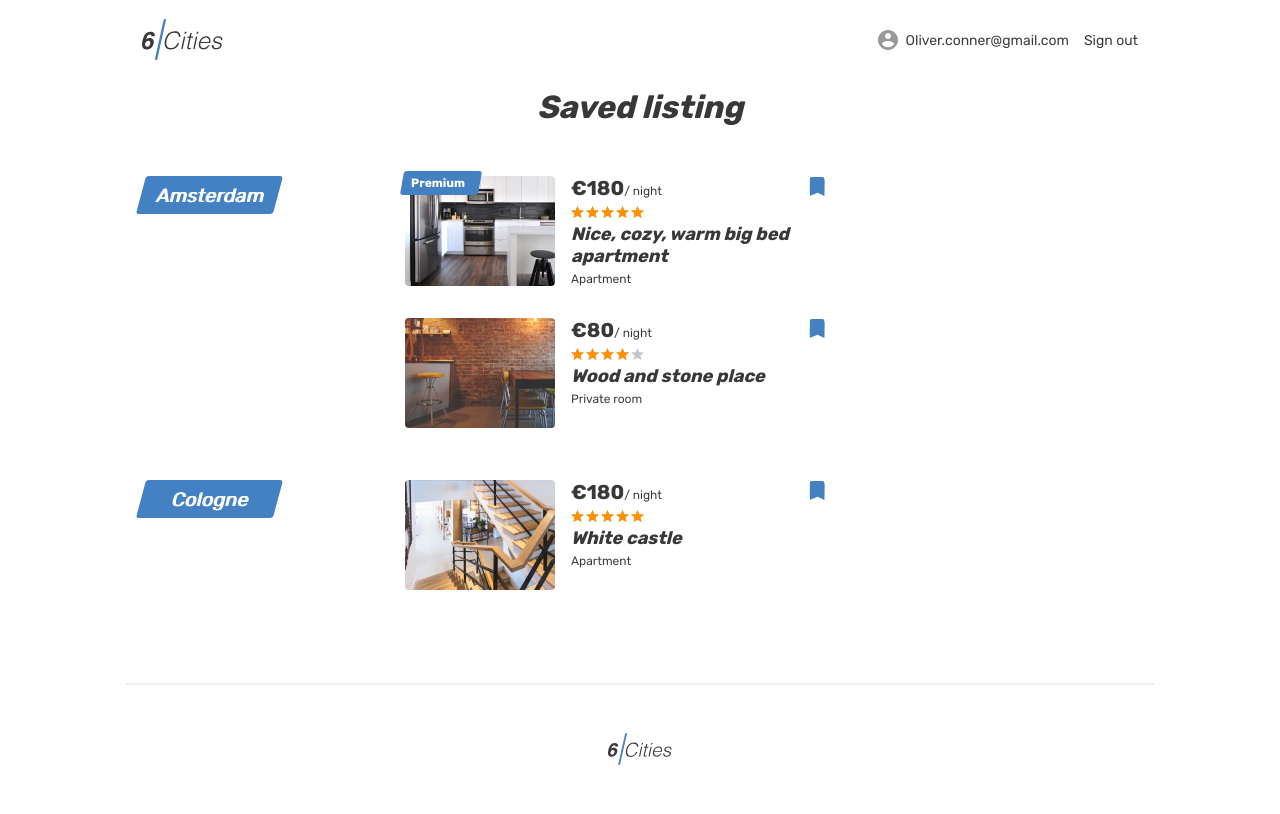
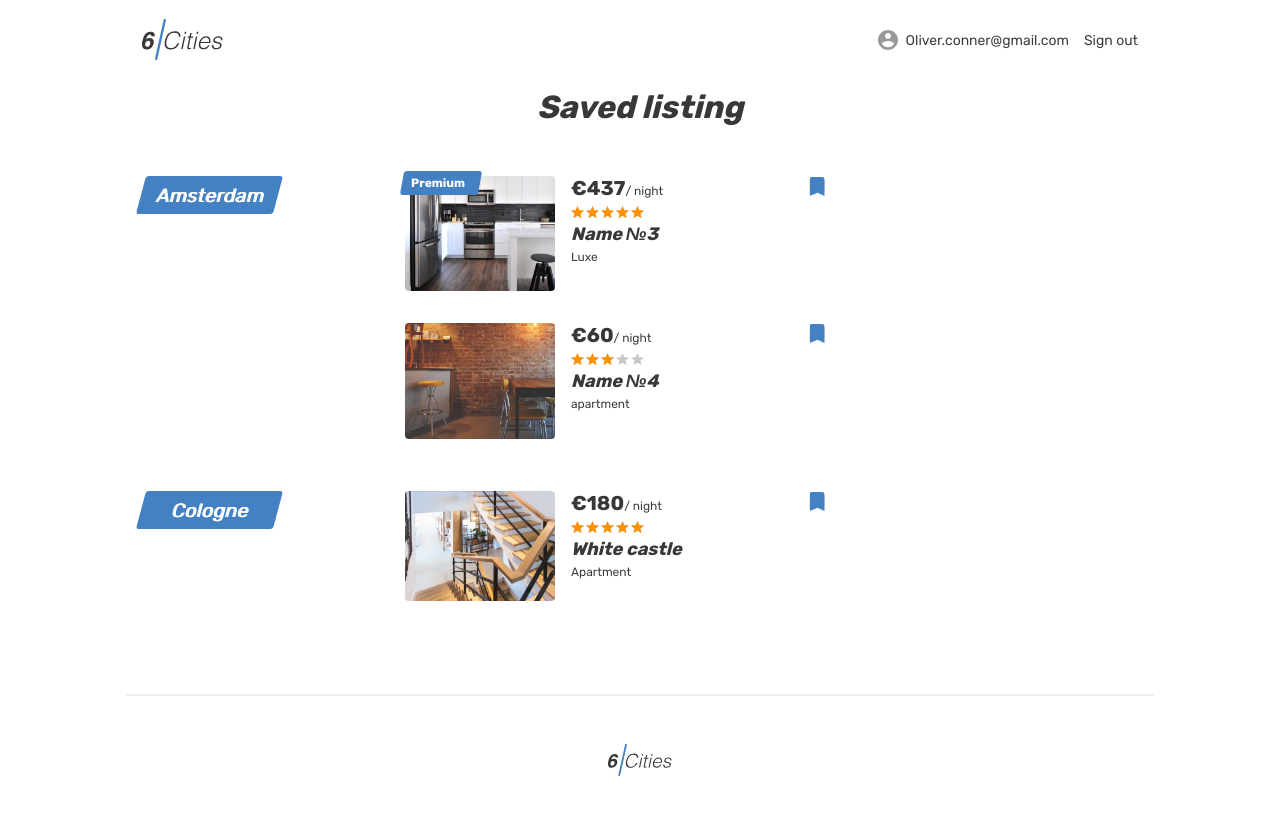
Before and after one commit to Insamo217/six_town, a React (Create React App) app: page /favorites in a window 1280 px wide. Shown: the top 814 px of the page. Built offline with nearby package versions, Linux system fonts and the light colour scheme.

Commit message:
вывод моковых данных на страницу Favorites

```diff
--- a/src/components/app/app.tsx
+++ b/src/components/app/app.tsx
@@ -23,7 +23,7 @@ function App({ countPlaces, offers }: appTypes): JSX.Element {
             path="favorites"
             element={
               <PrivateRoute authorizationStatus={AuthorizationStatus.Auth}>
-                <Favorites />
+                <Favorites countPlaces={countPlaces} offers={offers} />
               </PrivateRoute>
             }
           ></Route>
--- a/src/components/mocks/offers.ts
+++ b/src/components/mocks/offers.ts
@@ -11,6 +11,7 @@ export const offers: PlaceInfo[] = [
     premium: true,
     ratingStars: RatingStars.Five,
     bookmark: false,
+    town: "Amsterdam",
   },
   {
     id: 2,
@@ -21,6 +22,7 @@ export const offers: PlaceInfo[] = [
     premium: false,
     ratingStars: RatingStars.Four,
     bookmark: false,
+    town: "Amsterdam",
   },
   {
     id: 3,
@@ -31,6 +33,7 @@ export const offers: PlaceInfo[] = [
     premium: true,
     ratingStars: RatingStars.Five,
     bookmark: true,
+    town: "Amsterdam",
   },
   {
     id: 4,
@@ -41,6 +44,7 @@ export const offers: PlaceInfo[] = [
     premium: false,
     ratingStars: RatingStars.Three,
     bookmark: true,
+    town: "Cologne",
   },
   {
     id: 5,
@@ -51,5 +55,6 @@ export const offers: PlaceInfo[] = [
     premium: false,
     ratingStars: RatingStars.Four,
     bookmark: false,
+    town: "Cologne",
   },
 ];
--- a/src/components/offers-list/offers-list.tsx
+++ b/src/components/offers-list/offers-list.tsx
@@ -17,6 +17,7 @@ function OffersList({ offers }: appTypes): JSX.Element {
           premium={offer.premium}
           ratingStars={offer.ratingStars}
           bookmark={offer.bookmark}
+          town={offer.town}
         />
       ))}
     </>
--- a/src/pages/favorites/favorites.tsx
+++ b/src/pages/favorites/favorites.tsx
@@ -1,7 +1,8 @@
-import React, { JSXElementConstructor } from "react";
+import React from "react";
 import { Link } from "react-router-dom";
+import { appTypes } from "../../types/types";
 
-function Favorites(): JSX.Element {
+function Favorites({ countPlaces, offers }: appTypes): JSX.Element {
   return (
     <>
       <div className="page">
@@ -56,16 +57,25 @@ function Favorites(): JSX.Element {
                       </a>
                     </div>
                   </div>
+
                   <div className="favorites__places">
-                    <article className="favorites__card place-card">
+                    {offers.map(
+                      (offer) =>
+                        offer.bookmark && (
+                          <article
+                            key={offer.id}
+                            className="favorites__card place-card"
+                          >
+                            {offer.premium && (
                               <div className="place-card__mark">
                                 <span>Premium</span>
                               </div>
+                            )}
                             <div className="favorites__image-wrapper place-card__image-wrapper">
                               <a href="#">
                                 <img
                                   className="place-card__image"
-                            src="img/apartment-small-03.jpg"
+                                  src={offer.imgSrc}
                                   width="150"
                                   height="110"
                                   alt="Place image"
@@ -75,7 +85,9 @@ function Favorites(): JSX.Element {
                             <div className="favorites__card-info place-card__info">
                               <div className="place-card__price-wrapper">
                                 <div className="place-card__price">
-                            <b className="place-card__price-value">&euro;180</b>
+                                  <b className="place-card__price-value">
+                                    &euro;{offer.price}
+                                  </b>
                                   <span className="place-card__price-text">
                                     &#47;&nbsp;night
                                   </span>
@@ -98,65 +110,24 @@ function Favorites(): JSX.Element {
                               </div>
                               <div className="place-card__rating rating">
                                 <div className="place-card__stars rating__stars">
-                            <span style={{ width: "100%" }}></span>
-                            <span className="visually-hidden">Rating</span>
+                                  <span
+                                    style={{ width: offer.ratingStars }}
+                                  ></span>
+                                  <span className="visually-hidden">
+                                    Rating
+                                  </span>
                                 </div>
                               </div>
                               <h2 className="place-card__name">
-                          <a href="#">Nice, cozy, warm big bed apartment</a>
+                                <a href="#">{offer.title}</a>
                               </h2>
-                        <p className="place-card__type">Apartment</p>
+                              <p className="place-card__type">
+                                {offer.typeRoom}
+                              </p>
                             </div>
                           </article>
-
-                    <article className="favorites__card place-card">
-                      <div className="favorites__image-wrapper place-card__image-wrapper">
-                        <a href="#">
-                          <img
-                            className="place-card__image"
-                            src="img/room-small.jpg"
-                            width="150"
-                            height="110"
-                            alt="Place image"
-                          />
-                        </a>
-                      </div>
-                      <div className="favorites__card-info place-card__info">
-                        <div className="place-card__price-wrapper">
-                          <div className="place-card__price">
-                            <b className="place-card__price-value">&euro;80</b>
-                            <span className="place-card__price-text">
-                              &#47;&nbsp;night
-                            </span>
-                          </div>
-                          <button
-                            className="place-card__bookmark-button place-card__bookmark-button--active button"
-                            type="button"
-                          >
-                            <svg
-                              className="place-card__bookmark-icon"
-                              width="18"
-                              height="19"
-                            >
-                              <use xlinkHref="#icon-bookmark"></use>
-                            </svg>
-                            <span className="visually-hidden">
-                              In bookmarks
-                            </span>
-                          </button>
-                        </div>
-                        <div className="place-card__rating rating">
-                          <div className="place-card__stars rating__stars">
-                            <span style={{ width: "80%" }}></span>
-                            <span className="visually-hidden">Rating</span>
-                          </div>
-                        </div>
-                        <h2 className="place-card__name">
-                          <a href="#">Wood and stone place</a>
-                        </h2>
-                        <p className="place-card__type">Private room</p>
-                      </div>
-                    </article>
+                        )
+                    )}
                   </div>
                 </li>
 
--- a/src/types/types.tsx
+++ b/src/types/types.tsx
@@ -9,6 +9,7 @@ export type PlaceInfo = {
   premium: boolean;
   ratingStars: string;
   bookmark: boolean;
+  town: string;
 };
 
 export enum RatingStars {
```
Lines whose indentation alone changed are shown as unchanged.
